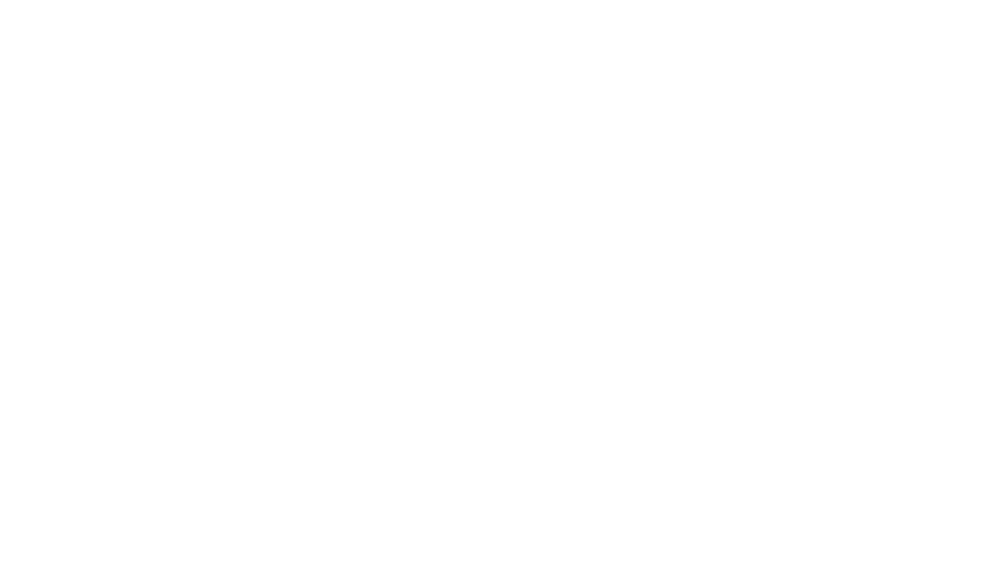
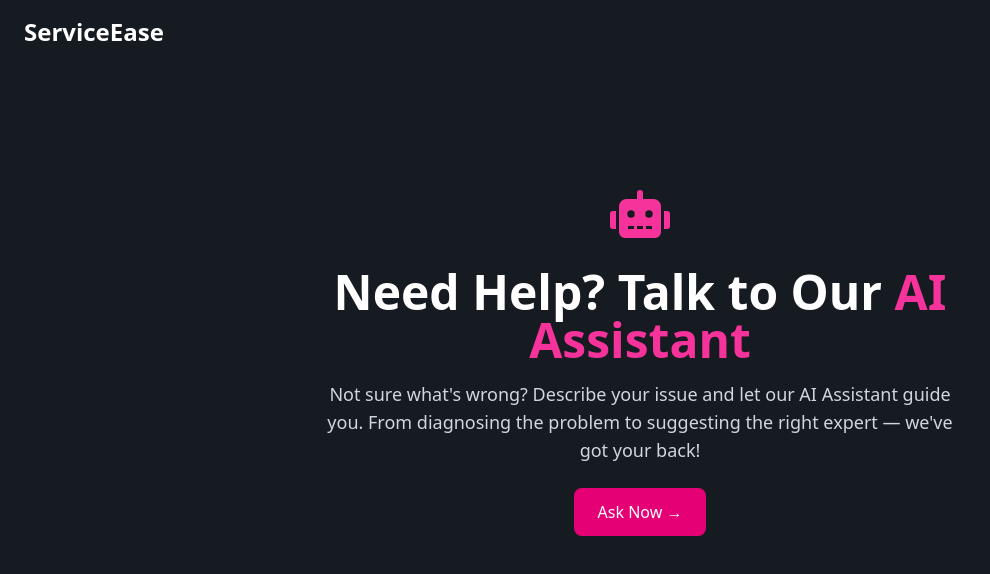
Before and after one commit to himanshu6404/ServiceEase, a React (Vite) app in the folder Frontend/: page /askAIPage in a window 1280 px wide. Before the commit this address had no page. Shown: the top 574 px of the page, without its empty margins (0-990 px from the left). Built offline with nearby package versions, Linux system fonts and the light colour scheme.

Commit message:
some more updations

```diff
--- a/Frontend/src/App.jsx
+++ b/Frontend/src/App.jsx
@@ -7,6 +7,7 @@
 import Explore from "./Pages/Explore";
 import MyBooking from "./Pages/MyBooking";
 import PastBooking from "./Pages/PastBooking";
+import AskAIPage from "./Pages/AskAIPage";
 
 function App() {
   return (
@@ -20,6 +21,7 @@
         <Route path="/explore" element={<Explore />} />
         <Route path="/my-bookings" element={<MyBooking />} />
         <Route path="/past-bookings" element={<PastBooking />} />
+        <Route path="/askAIPage" element={<AskAIPage />} />
         {/* Add more routes as needed */}
 
       </Routes>
--- /dev/null
+++ b/Frontend/src/Pages/AskAIPage.jsx
@@ -0,0 +1,57 @@
+// src/pages/AskAIPage.jsx
+import { FaRobot } from "react-icons/fa";
+import { useNavigate } from "react-router-dom";
+
+const AskAIPage = () => {
+  const navigate = useNavigate();
+
+  return (
+    <div className="min-h-screen bg-[#161B22] text-white relative px-4 py-10 sm:px-6 lg:px-8">
+      {/* Background Gradient Blur */}
+      <div
+        aria-hidden="true"
+        className="absolute inset-x-0 -top-40 -z-10 transform-gpu overflow-hidden blur-3xl"
+      >
+        <div
+          className="relative left-[calc(50%-11rem)] w-[36rem] sm:w-[72rem] aspect-[1155/678] -translate-x-1/2 rotate-[30deg] bg-gradient-to-tr from-[#ff80b5] to-[#9089fc] opacity-30"
+          style={{
+            clipPath:
+              'polygon(74.1% 44.1%, 100% 61.6%, 97.5% 26.9%, 85.5% 0.1%, 80.7% 2%, 72.5% 32.5%, 60.2% 62.4%, 52.4% 68.1%, 47.5% 58.3%, 45.2% 34.5%, 27.5% 76.7%, 0.1% 64.9%, 17.9% 100%, 27.6% 76.8%, 76.1% 97.7%, 74.1% 44.1%)',
+          }}
+        />
+      </div>
+
+      {/* Top Left Title */}
+      <div className="absolute top-4 left-6">
+        <h1
+          className="text-2xl font-bold text-white cursor-pointer"
+          onClick={() => navigate('/')}
+        >
+          ServiceEase
+        </h1>
+      </div>
+
+      {/* Centered AI Content */}
+      <div className="flex justify-center items-center min-h-[80vh]">
+        <div className="text-center max-w-2xl">
+          <div className="flex justify-center mb-6">
+            <FaRobot className="text-6xl text-pink-500" />
+          </div>
+          <h2 className="text-4xl sm:text-5xl font-bold mb-4">
+            Need Help? Talk to Our{" "}
+            <span className="text-pink-500">AI Assistant</span>
+          </h2>
+          <p className="text-lg text-gray-300 mb-6 px-4">
+            Not sure what's wrong? Describe your issue and let our AI Assistant guide you.
+            From diagnosing the problem to suggesting the right expert — we've got your back!
+          </p>
+          <button className="bg-pink-600 text-white px-6 py-3 rounded-lg hover:bg-pink-700 transition cursor-pointer">
+            Ask Now →
+          </button>
+        </div>
+      </div>
+    </div>
+  );
+};
+
+export default AskAIPage;
--- a/Frontend/src/Pages/Dashboard.jsx
+++ b/Frontend/src/Pages/Dashboard.jsx
@@ -54,7 +54,7 @@
     { icon: <FaTasks />, title: "Book a Service", link: "/book" },
     { icon: <FaCalendarAlt />, title: "My Bookings", link: "/my-bookings" },
     { icon: <FaHistory />, title: "Past Bookings", link: "/past-bookings" },
-    { icon: <FaRobot />, title: "Ask AI", link: "/ask-ai" },
+    { icon: <FaRobot />, title: "Ask AI", link: "/askAIPage" },
     { icon: <FaComments />, title: "Chat with Provider", link: "/chat" },
   ];
 
```
Also changed, not shown: 1 other file (tests, documents, lock files or other folders).
